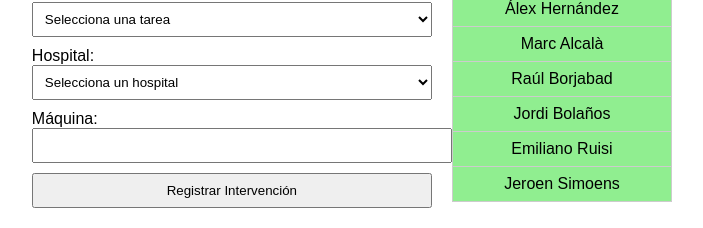
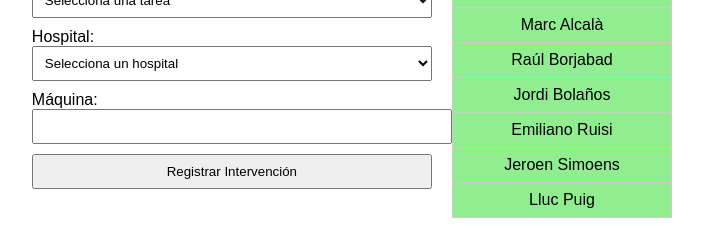
Before and after one commit to AlexHCGit/Locapp, a Flask app: page / in a window 1280 px wide. Shown: the part 592-820 px from the top of the page, without its empty margins (288-991 px from the left). Run offline with Flask 3, Linux system fonts and the light colour scheme; data comes from the database, SQL or seed files in the repository.

Commit message:
Update index.html

```diff
--- a/templates/index.html
+++ b/templates/index.html
@@ -90,13 +90,14 @@
         Técnico:
         <select id="tecnico" required>
             <option value="">Selecciona un técnico</option>
-            <option value="Pascual de la Vega">Pascual de la vega</option>
+            <option value="Pascual de la Vega">Pascual de la Vega</option>
             <option value="Álex Hernández">Álex Hernández</option>
             <option value="Marc Alcalà">Marc Alcalà</option>
             <option value="Raúl Borjabad">Raúl Borjabad</option>
             <option value="Jordi Bolaños">Jordi Bolaños</option>
             <option value="Emiliano Ruisi">Emiliano Ruisi</option>
             <option value="Jeroen Simoens">Jeroen Simoens</option>
+            <option value="Lluc Puig">Lluc Puig</option>
         </select>
 
         Tarea:
@@ -199,7 +200,7 @@ for (const nombre in hospitales) {
     hospitalSelect.appendChild(option);
 }
 
-const todosTecnicos = ["Pascual de la Vega", "Álex Hernández", "Marc Alcalà", "Raúl Borjabad", "Jordi Bolaños", "Emiliano Ruisi", "Jeroen Simoens"];
+const todosTecnicos = ["Pascual de la Vega", "Álex Hernández", "Marc Alcalà", "Raúl Borjabad", "Jordi Bolaños", "Emiliano Ruisi", "Jeroen Simoens", "Lluc Puig"];
 
 function actualizarTecnicosDisponibles(data) {
     const ocupados = data.map(item => item.tecnico);
```
